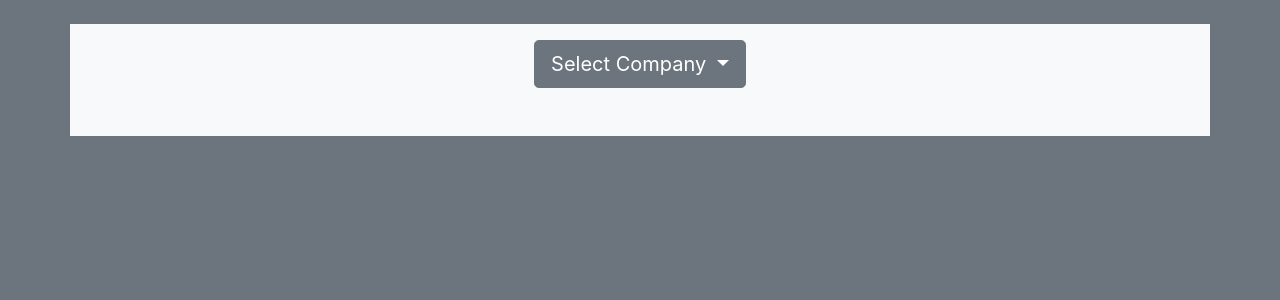
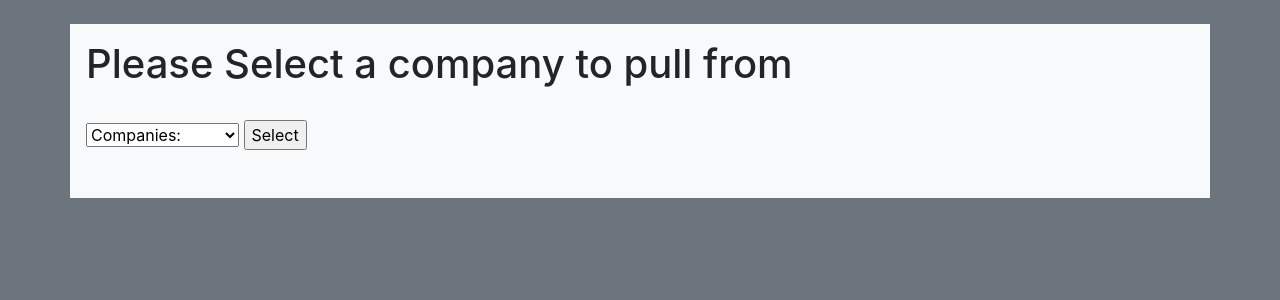
Before and after one commit to mellora/EliteConsortiumWebSite, a Django app: page /random/ in a window 1280 px wide. Shown: the part 66-366 px from the top of the page. Run offline with Django 3.2, Linux system fonts and the light colour scheme; tables that the repository leaves empty hold one stand-in row (values such as "Sample post"); some libraries are stand-ins or nearby versions.

Commit message:
Split index into 2 files to better handle random pulling

```diff
--- a/EliteConsortiumWebSite/urls.py
+++ b/EliteConsortiumWebSite/urls.py
@@ -18,6 +18,6 @@
 
 urlpatterns = [
     path('admin/', admin.site.urls),
-    path('', include('MainSite.urls')),
-    path('random/', include('RandomPuller.urls')),
+    path('', include('MainSite.urls'), name='MainSite'),
+    path('random/', include('RandomPuller.urls'), name='RandomPuller'),
 ]
--- a/RandomPuller/templates/RandomPuller/index.html
+++ b/RandomPuller/templates/RandomPuller/index.html
@@ -6,18 +6,22 @@
 
 {% block content %}
 <div class="container-fluid">
-    <div class="row justify-content-center">
-        <div class="dropdown">
-            <button class="btn btn-secondary btn-lg dropdown-toggle" type="button" id="dropdownMenuButton"
-                    data-toggle="dropdown" aria-haspopup="true" aria-expanded="false">
-                Select Company
-            </button>
-            <div class="dropdown-menu" aria-labelledby="dropdownMenuButton">
+    <div class="row">
+        <h1>
+            Please Select a company to pull from
+        </h1>
+    </div>
+    <br>
+    <div class="row">
+        <form name="select_company_form" action="{% url 'RandomPuller:random_puller' %}" method="POST">
+            {% csrf_token %}
+            <select name="company_select">
+                <option selected="selected" disabled>Companies:</option>
                 {% for company in companies %}
-                <a class="dropdown-item" href="#">{{ company.name }}</a>
+                <option value="{{ company.name }}">{{ company.name }}</option>
                 {% endfor %}
-            </div>
-        </div>
+            </select>
+            <input type="submit" value="Select">
+        </form>
     </div>
-</div>
 {% endblock %}
--- a/RandomPuller/tests.py
+++ b/RandomPuller/tests.py
@@ -108,3 +108,7 @@
     def test_index(self):
         response = self.client.get('/random/')
         self.assertTemplateUsed(response, template_name='RandomPuller/index.html')
+
+    def test_random_puller(self):
+        response = self.client.get('/random/random_puller/')
+        self.assertTemplateUsed(response, template_name='RandomPuller/random_puller.html')
--- a/RandomPuller/urls.py
+++ b/RandomPuller/urls.py
@@ -1,5 +1,3 @@
-from django.urls import path
-
 from django.urls import path
 
 from . import views
@@ -8,4 +6,5 @@
 
 urlpatterns = [
     path('', views.index, name='index'),
+    path('random_puller/', views.random_puller, name='random_puller'),
 ]
--- a/RandomPuller/views.py
+++ b/RandomPuller/views.py
@@ -1,12 +1,32 @@
 from django.shortcuts import render
 
-from .models import Company
+from .models import Company, Employee
 
 
 # Create your views here.
 def index(request):
     companies = Company.objects.all()
+
     context = {
-        'companies': companies
+        'companies': companies,
     }
     return render(request, 'RandomPuller/index.html', context)
+
+
+def random_puller(request):
+    if request.method == 'POST':
+        selected_company_name = request.POST.get('company_select')
+        selected_company = Company.objects.filter(name=selected_company_name).first()
+        employee_list = Employee.objects.filter(company_name__name=selected_company_name)
+    else:
+        selected_company = None
+        employee_list = None
+
+    companies = Company.objects.all()
+
+    context = {
+        'companies': companies,
+        'employees': employee_list,
+        'selected_company': selected_company,
+    }
+    return render(request, 'RandomPuller/random_puller.html', context)
```
Also changed, not shown: RandomPuller/templates/RandomPuller/random_puller.html (added, +77 -0 lines).
